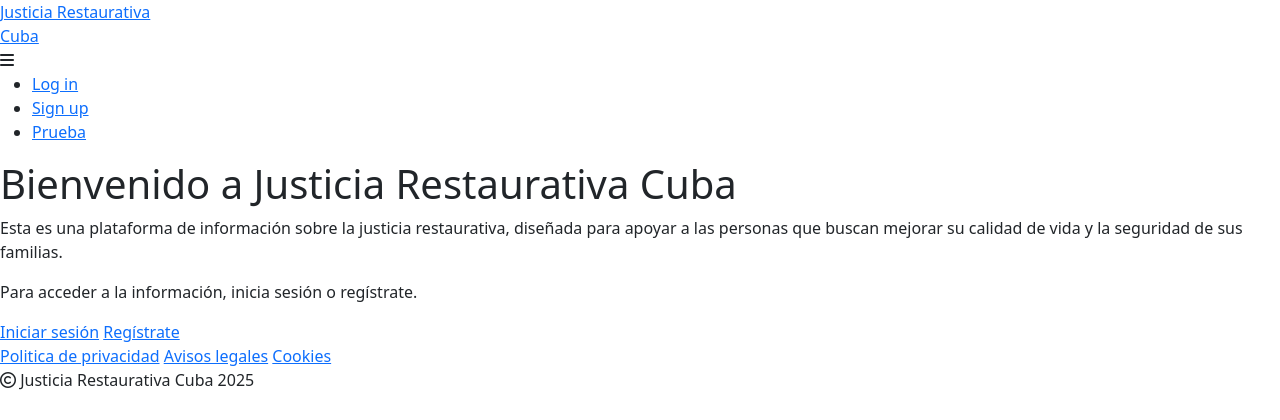
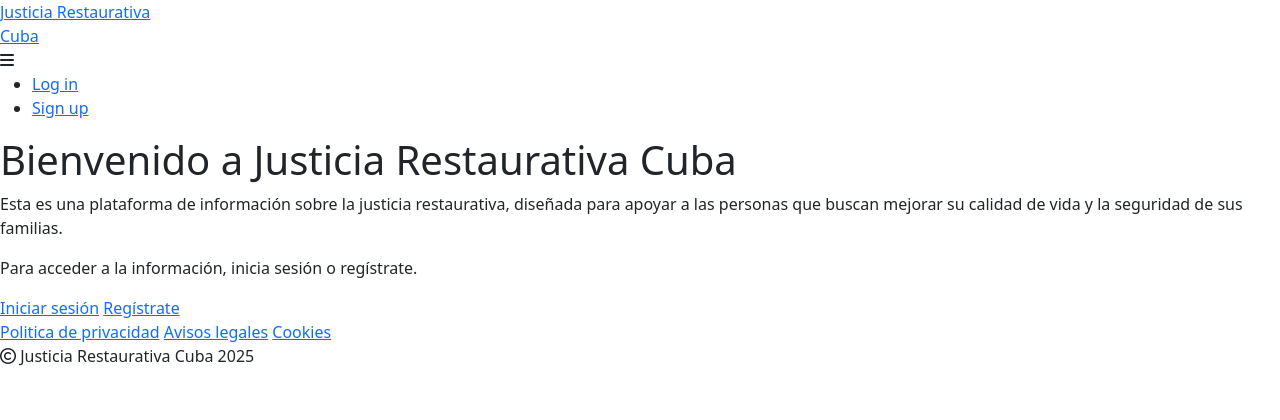
Before and after one commit to DanielErnestoPerez/justicia, a Django app: page / in a window 1280 px wide. Shown: the top 420 px of the page. Run offline with Django 5.2, Linux system fonts and the light colour scheme; some libraries are stand-ins or nearby versions.

Commit message:
Update base.html

```diff
--- a/justicia_app/templates/justicia_app/base.html
+++ b/justicia_app/templates/justicia_app/base.html
@@ -51,7 +51,6 @@
                 <ul>
                     <li><a href="{% url 'account_login' %}">Log in</a></li>
                     <li><a href="{% url 'account_signup' %}">Sign up</a></li>
-                    <li><a href="{% url 'redes_sociales' %}">Prueba</a></li>
                 </ul>
             </div>
         {% endif %}
```
